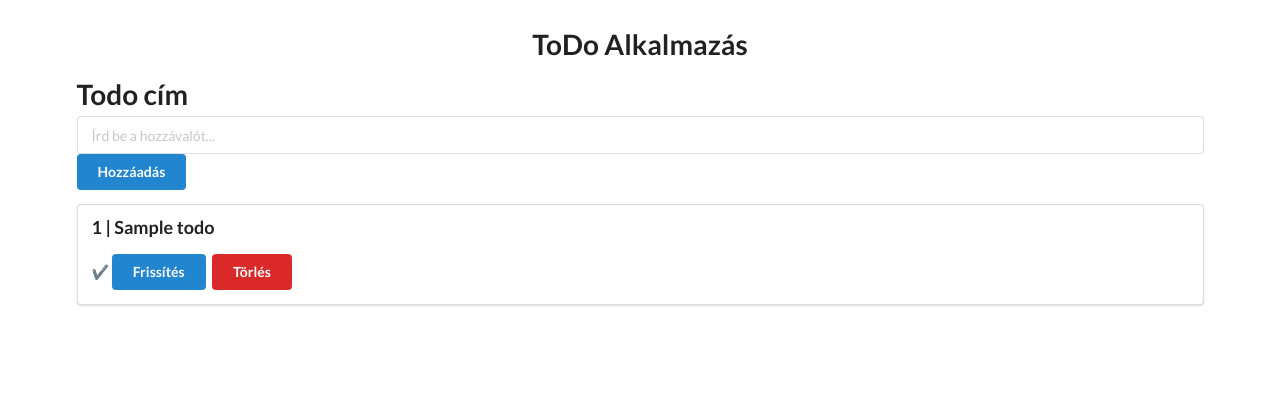
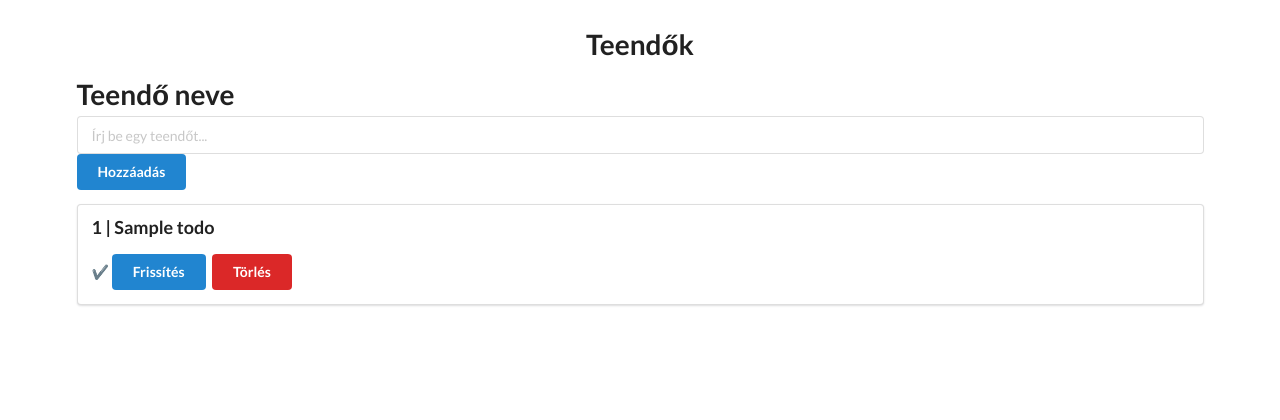
Before and after one commit to simsononroad/Todo-fullsatck-web-app, a Flask app: page / in a window 1280 px wide. Shown: the top 420 px of the page. Run offline with Flask 3, Linux system fonts and the light colour scheme; tables that the repository leaves empty hold one stand-in row (values such as "Sample post"); some libraries are stand-ins or nearby versions.

Commit message:
todo -> teendő

```diff
--- a/templates/index.html
+++ b/templates/index.html
@@ -9,11 +9,11 @@
 </head>
 <body>
 <div class="ui container" style="margin-top: 30px;">
-    <h1 class="ui center aligned header">ToDo Alkalmazás</h1>
+    <h1 class="ui center aligned header">Teendők</h1>
     <form action="/add" method="post" class="ui form">
         <div class="field">
-            <label for="title"><h1>Todo cím</h1></label>
-            <input type="text" name="title" id="" placeholder="Írd be a hozzávalót...">
+            <label for="title"><h1>Teendő neve</h1></label>
+            <input type="text" name="title" id="" placeholder="Írj be egy teendőt...">
             <br>
             <button type="submit" class="ui blue button">Hozzáadás</button>
         </div>
```
Also changed, not shown: instance/db.sqlite.
